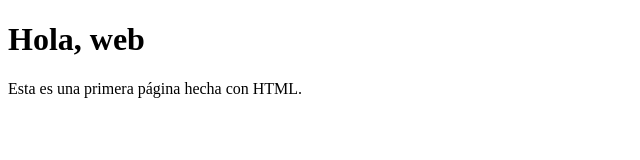
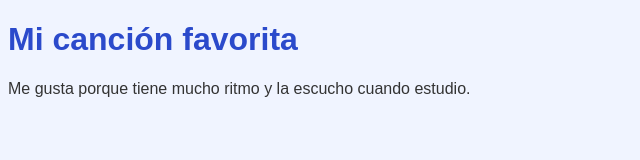
Before and after one commit to TeamTrack-1asi0730-202620-8137/webdev-course-teamtrack, a plain HTML site: page completed-completed/lesson-01/index.html in a window 1280 px wide. Shown: the whole page, without its empty margins (0-640 px from the left). Drawn offline with Linux system fonts and the light colour scheme.

Commit message:
feat(lesson-01): add content, structure and style practice examples

```diff
--- a/completed-completed/lesson-01/index.html
+++ b/completed-completed/lesson-01/index.html
@@ -3,10 +3,29 @@
 <head>
   <meta charset="UTF-8">
   <meta name="viewport" content="width=device-width, initial-scale=1.0">
-  <title>Mi primera página</title>
+  <title>Las tres partes de una página web</title>
+
+  <!-- 3. ESTILO (CSS): decide cómo se ve el contenido -->
+  <style>
+    body {
+      font-family: Arial, sans-serif;
+      background-color: #f0f4ff;
+    }
+
+    h1 {
+      color: #2b4acb;
+    }
+
+    p {
+      color: #333333;
+    }
+  </style>
 </head>
 <body>
-  <h1>Hola, web</h1>
-  <p>Esta es una primera página hecha con HTML.</p>
+  <!-- 2. ESTRUCTURA (HTML): las etiquetas dicen qué es cada cosa -->
+  <!-- 1. CONTENIDO: el texto que está dentro de las etiquetas -->
+
+  <h1>Mi canción favorita</h1>
+  <p>Me gusta porque tiene mucho ritmo y la escucho cuando estudio.</p>
 </body>
 </html>
```
Also changed, not shown: starter-examples/lesson-01/index.html (+16 -3 lines).
